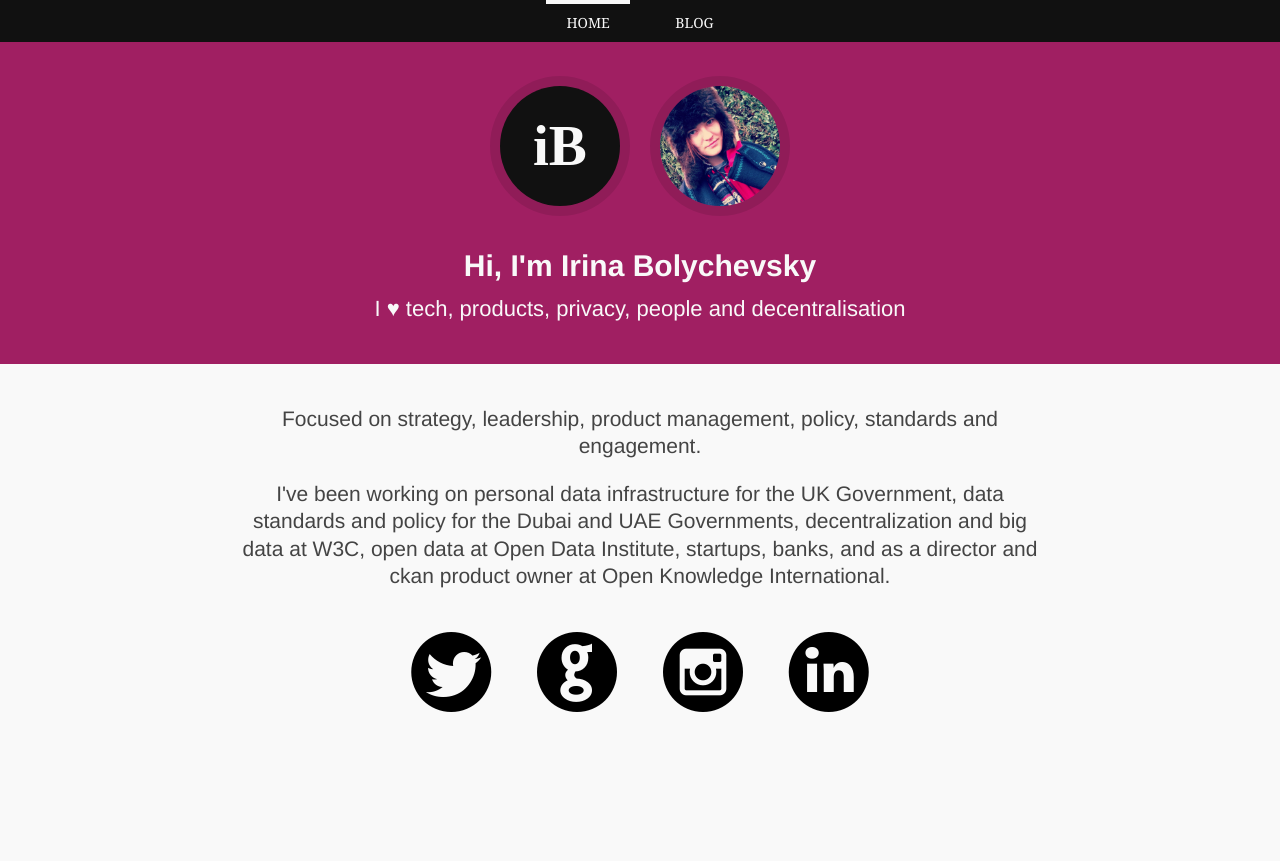
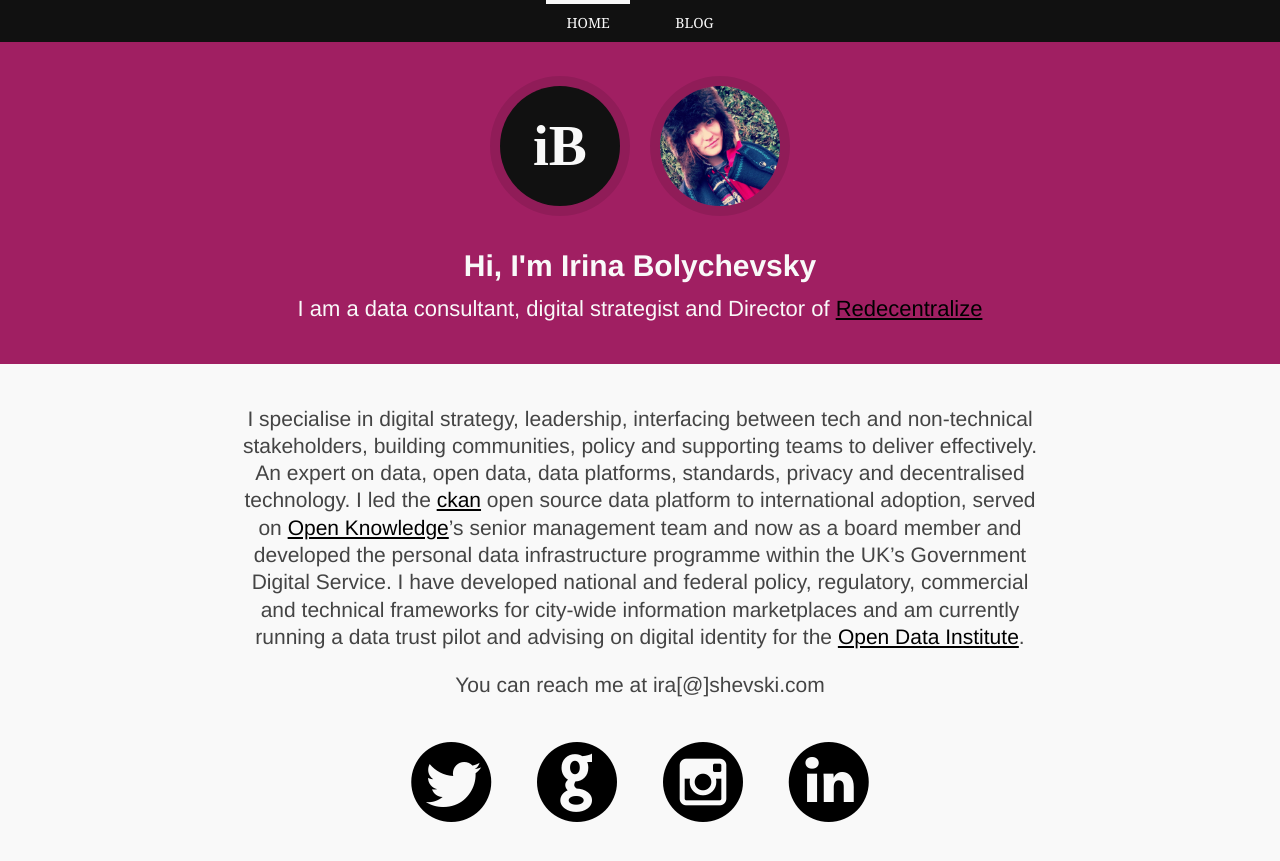
Before and after one commit to shevski/shevski.com, a Jekyll site: the page built from index.html, in a window 1280 px wide. Shown: the top 861 px of the page. Built offline with Jekyll 4.4.1, drawn with Linux system fonts in a browser that asks for light colours.

Commit message:
updated bio

```diff
--- a/index.html
+++ b/index.html
@@ -1,6 +1,6 @@
 ---
 layout: default
-title: Redecentralize.org founder
+title: Digital strategist, Director and founder of Redecentralize.org
 selected: home
 ---
 
@@ -12,14 +12,14 @@
 			<img class="me u-photo" src="/images/me.png" width="120" height="120">
 		</hgroup>
 		<h1>Hi, I'm <span class="p-name">Irina Bolychevsky</span></h1>
-		<h2>I &#9829; tech, products, privacy, people and decentralisation</h2>
+		<h2>I am a data consultant, digital strategist and Director of <a href="https://redecentralize.org/" target="_blank">Redecentralize</a></h2>
 	</div>
 </header>
 
 <section class="work">
 	<div class="wrap p-note">
-		<p>Focused on strategy, leadership, product management, policy, standards and engagement.</p>
-		<p>I've been working on personal data infrastructure for the UK Government, data standards and policy for the Dubai and UAE Governments, decentralization and big data at W3C, open data at Open Data Institute, startups, banks, and as a director and ckan product owner at Open Knowledge International.</p>
+		<p>I specialise in digital strategy, leadership, interfacing between tech and non-technical stakeholders, building communities, policy and supporting teams to deliver effectively. An expert on data, open data, data platforms, standards, privacy and decentralised technology. I led the <a href="http://ckan.org/" target="_blank">ckan</a> open source data platform to international adoption, served on <a href="https://okfn.org/" target="_blank"> Open Knowledge</a>’s senior management team and now as a board member and developed the personal data infrastructure programme within the UK’s Government Digital Service. I have developed national and federal policy, regulatory, commercial and technical frameworks for city-wide information marketplaces and am currently running a data trust pilot and advising on digital identity for the <a href="https://theodi.org/" target="_blank">Open Data Institute</a>.</p>
+		<p>You can reach me at ira[@]shevski.com</p>
 	</div>
 </section>
 
```
